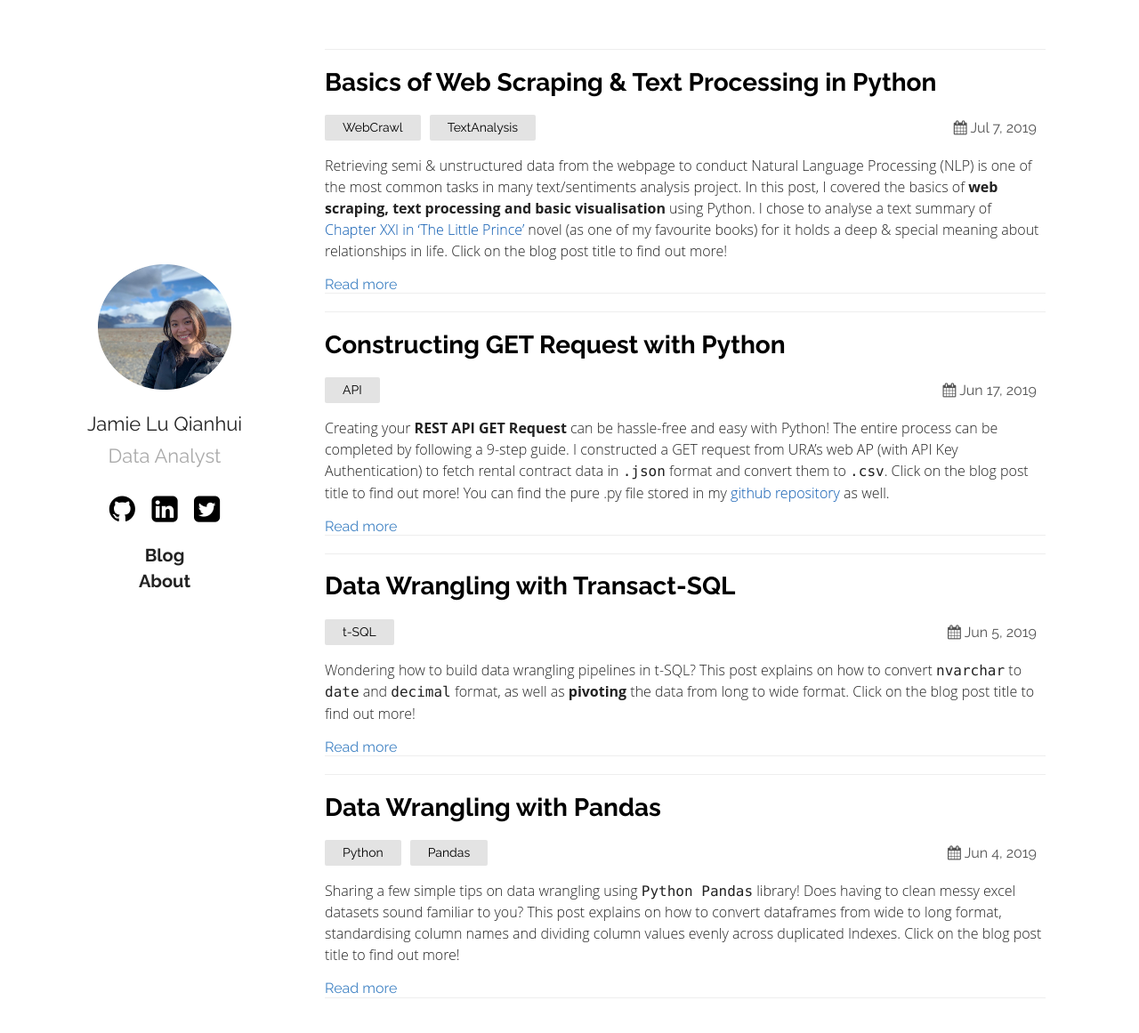
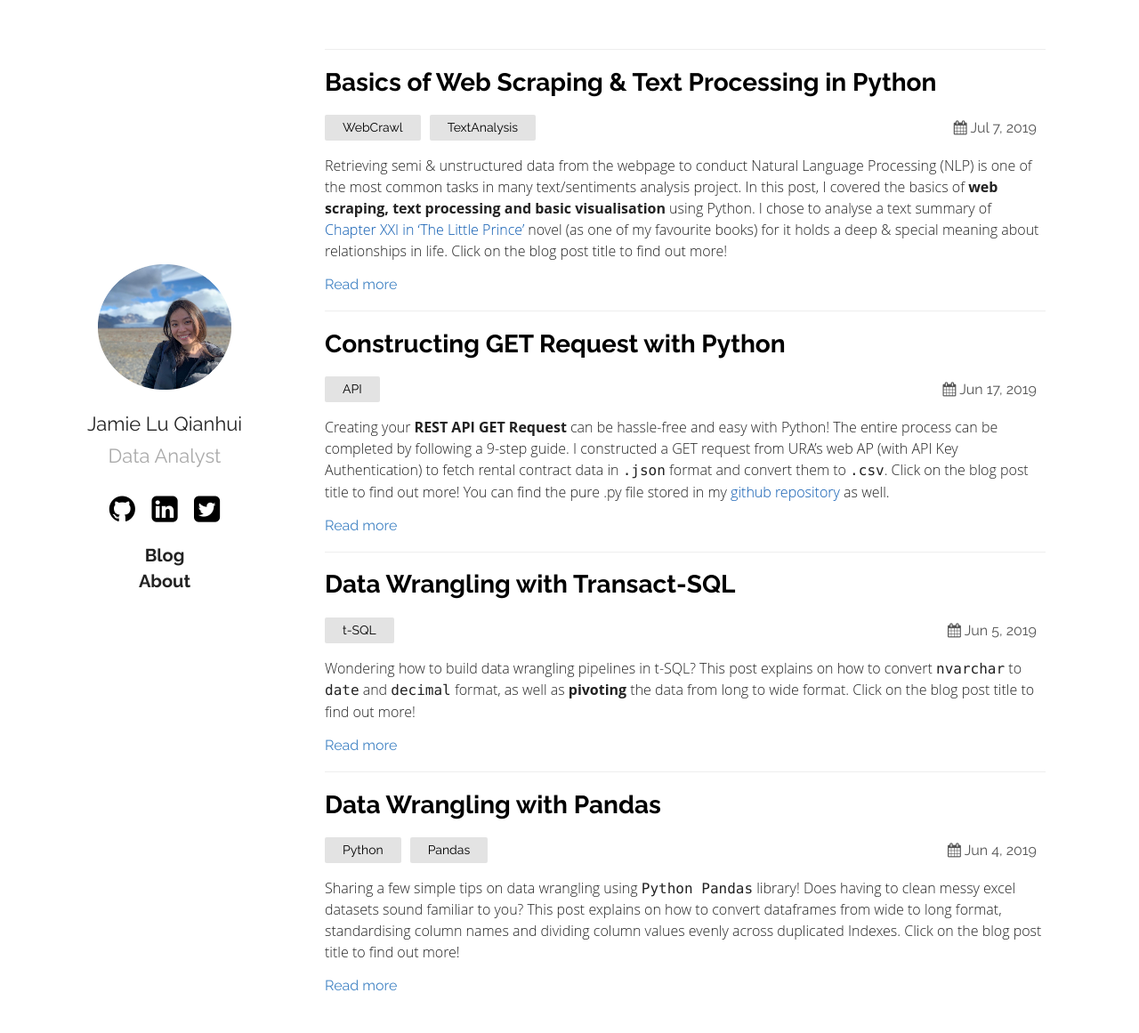
Before and after one commit to jamieqianhui/jamieqianhui.github.io, a Jekyll site: the page built from index.md, in a window 1280 px wide and 1167 px high. Shown: the top 1161 px of the window at 89% size. Built offline with Jekyll 4.4.1, drawn with Linux system fonts in a browser that asks for light colours.

Commit message:
Update home.html

```diff
--- a/_layouts/home.html
+++ b/_layouts/home.html
@@ -43,7 +43,7 @@ layout: default
 			{{ post.excerpt }}
 			{%- endif -%}
 		</div>
-		<div style="border-bottom-style: solid; border-color: #eee; border-width:1px;">
+		<div>
 			<a class="readmore" href="{{ post.url | relative_url }}">
 			Read more
 			</a>
```
